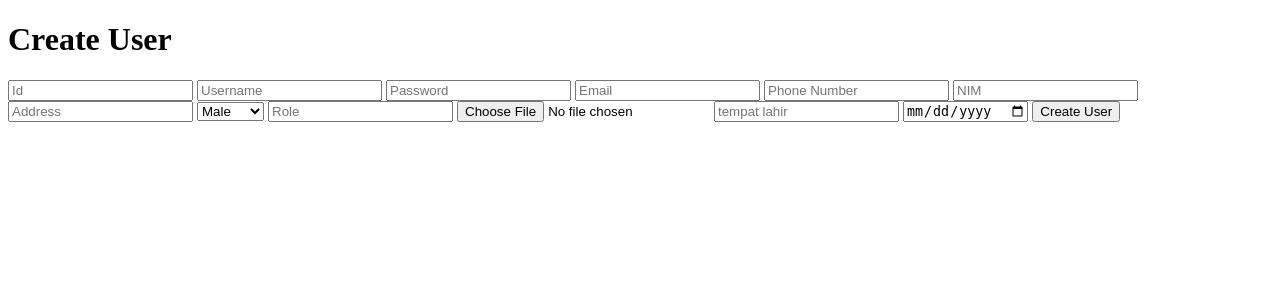
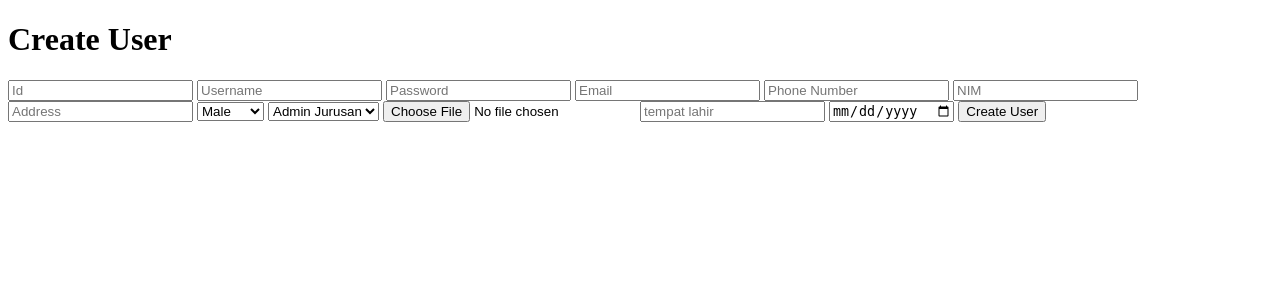
Before and after one commit to Luthfi27Upi/SIBTAN, a PHP site: page /password-reset/views/users/create.php in a window 1280 px wide. Shown: the top 300 px of the page. Run offline with PHP 8.4, Linux system fonts and the light colour scheme.

Commit message:
change role input to select option

```diff
--- a/config/database.php
+++ b/config/database.php
@@ -5,7 +5,7 @@ class Database {
 
     private function __construct() {
 
-        $serverName = "LAPTOP-69O5OEH3\SQLEXPRESS";
+        $serverName = "MSI\SQLEXPRESS";
         $connectionOptions = [
             "Database" => "SIBTAN",
 
--- a/views/users/create.php
+++ b/views/users/create.php
@@ -18,7 +18,11 @@
             <option value="1">Male</option>
             <option value="0">Female</option>
         </select>
-        <input type="text" name="ROLE" placeholder="Role">
+        <select name="ROLE">
+            <option value="admin_jurusan">Admin Jurusan</option>
+            <option value="admin_prodi">Admin Prodi</option>
+            <option value="mahasiswa">Mahasiswa</option>
+        </select>
         <input type="file" name="IMAGE" accept="image/*">
         <input type="text" name="tempat_lahir" placeholder="tempat lahir">
         <input type="date" name="tanggal_lahir" placeholder="tanggal lahir">
--- a/views/users/update.php
+++ b/views/users/update.php
@@ -19,7 +19,11 @@
         <input type="file" name="IMAGE" accept="image/*">
         <input type="text" name="tempat_lahir" value="<?php echo htmlspecialchars($user['tempat_lahir']); ?>" placeholder="Tempat Lahir" required>
         <input type="date" name="tanggal_lahir" placeholder="tanggal lahir">
-        <input type="text" name="ROLE" value="<?php echo htmlspecialchars($user['ROLE']); ?>">
+        <select name="ROLE">
+            <option value="admin_jurusan" <?php echo $user['ROLE'] == 'admin_jurusan' ? 'selected' : ''; ?>>Admin Jurusan</option>
+            <option value="admin_prodi" <?php echo $user['ROLE'] == 'admin_prodi' ? 'selected' : ''; ?>>Admin Prodi</option>
+            <option value="mahasiswa" <?php echo $user['ROLE'] == 'mahasiswa' ? 'selected' : ''; ?>>Mahasiswa</option>
+        </select>
         <button type="submit">Update User</button>
     </form>
 </body>
```
